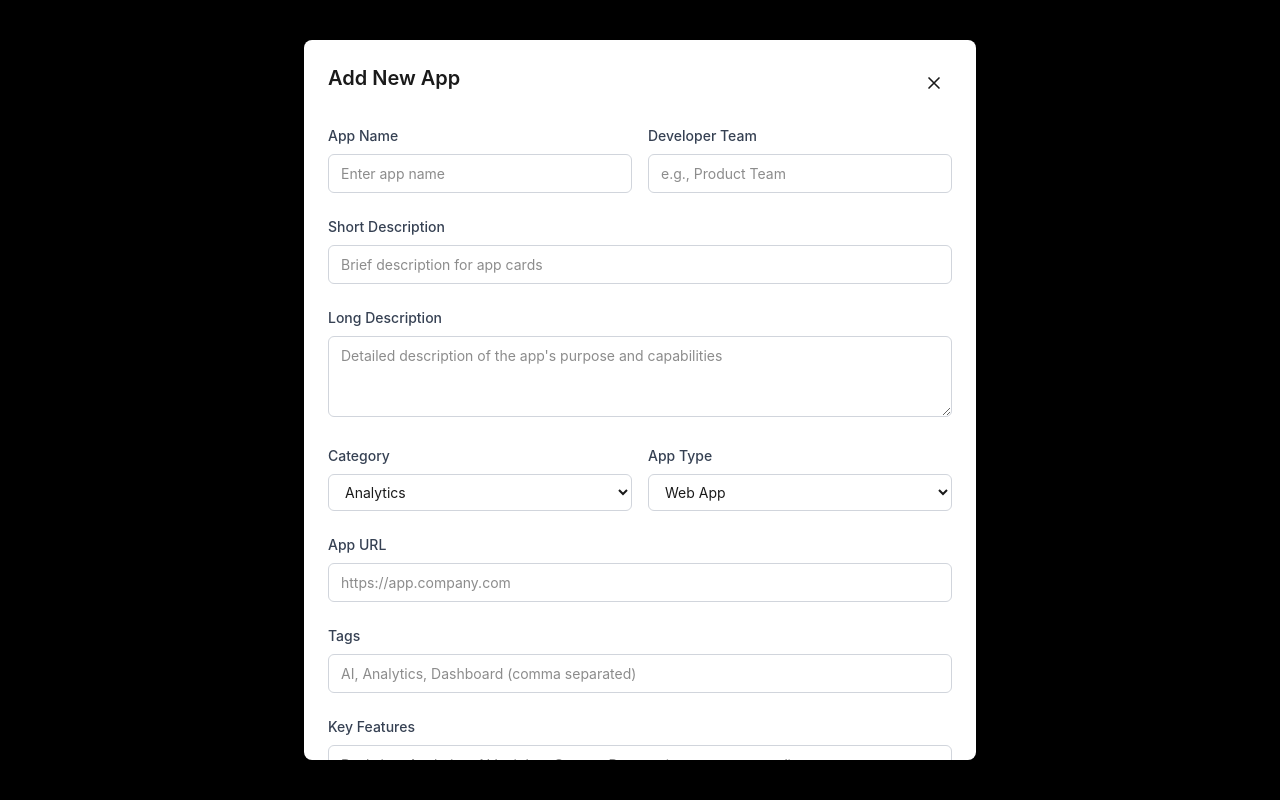
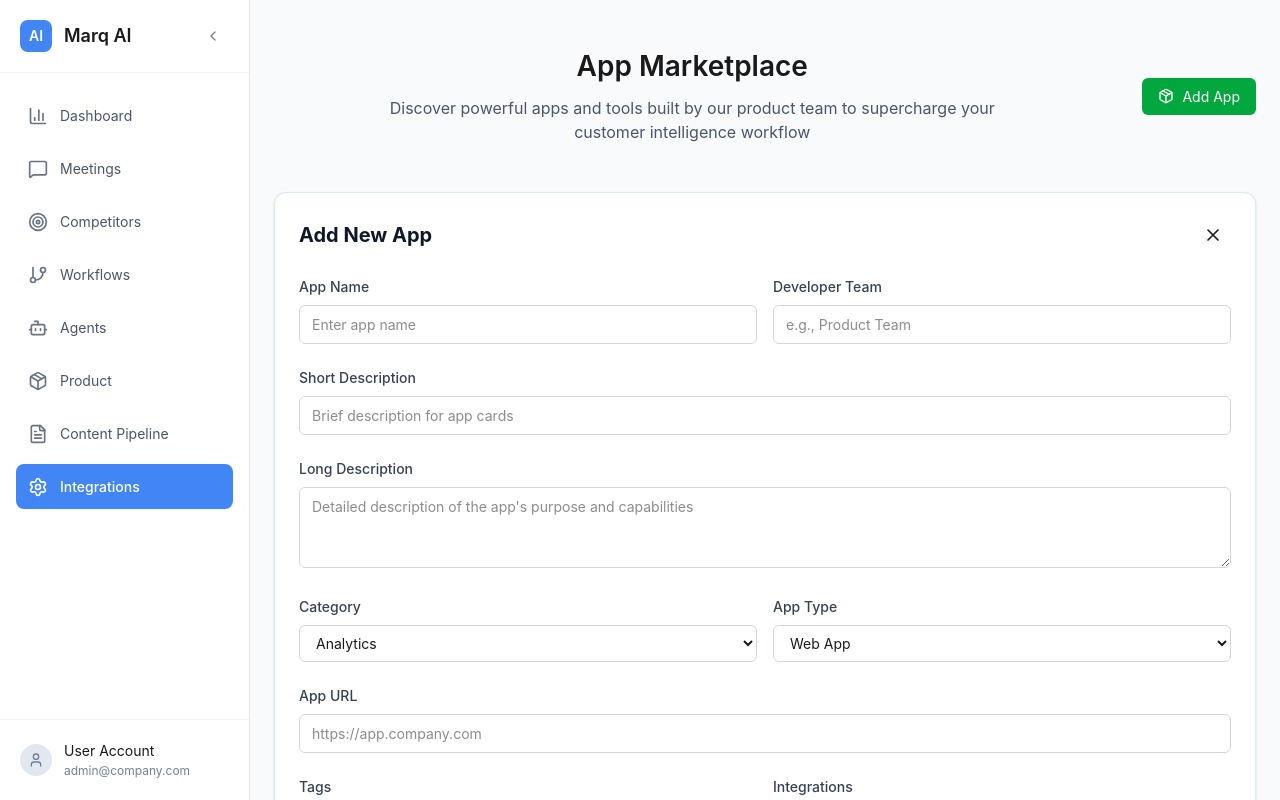
Before and after one commit to skotter-marq/AI-Customer-Intelligence-Platform, a Next.js app: page /integrations in a window 1280 px wide. Both pictures are taken after typing "Sample" into the empty fields and a click on the button "Add App". Shown: the top 800 px of the page. Built offline with nearby package versions, Linux system fonts and the light colour scheme.

Commit message:
Update Create App flow

```diff
--- a/app/integrations/page.tsx
+++ b/app/integrations/page.tsx
@@ -69,6 +69,20 @@
   const [loading, setLoading] = useState(true);
   const [viewMode, setViewMode] = useState<'grid' | 'list'>('grid');
   const [showCreateApp, setShowCreateApp] = useState(false);
+  const [newAppData, setNewAppData] = useState({
+    name: '',
+    developer: '',
+    description: '',
+    longDescription: '',
+    category: 'analytics',
+    type: 'webapp',
+    url: '',
+    tags: '',
+    features: '',
+    integrations: '',
+    popular: false,
+    featured: false
+  });
 
   useEffect(() => {
     fetchApps();
@@ -326,6 +340,186 @@
             </div>
           </div>
 
+          {/* Create App Form */}
+          {showCreateApp && (
+            <div className="calendly-card mb-8">
+              <div className="flex items-center justify-between mb-6">
+                <h2 className="text-xl font-bold text-gray-900">Add New App</h2>
+                <button
+                  onClick={() => setShowCreateApp(false)}
+                  className="p-2 hover:bg-gray-100 rounded-lg transition-colors"
+                >
+                  <span className="sr-only">Close</span>
+                  <svg className="w-5 h-5" fill="none" stroke="currentColor" viewBox="0 0 24 24">
+                    <path strokeLinecap="round" strokeLinejoin="round" strokeWidth={2} d="M6 18L18 6M6 6l12 12" />
+                  </svg>
+                </button>
+              </div>
+
+              <form className="space-y-6">
+                <div className="grid grid-cols-1 md:grid-cols-2 gap-4">
+                  <div>
+                    <label className="block text-sm font-medium text-gray-700 mb-2">App Name</label>
+                    <input
+                      type="text"
+                      value={newAppData.name}
+                      onChange={(e) => setNewAppData(prev => ({ ...prev, name: e.target.value }))}
+                      className="w-full px-3 py-2 border border-gray-300 rounded-md focus:outline-none focus:ring-2 focus:ring-blue-500"
+                      placeholder="Enter app name"
+                    />
+                  </div>
+                  <div>
+                    <label className="block text-sm font-medium text-gray-700 mb-2">Developer Team</label>
+                    <input
+                      type="text"
+                      value={newAppData.developer}
+                      onChange={(e) => setNewAppData(prev => ({ ...prev, developer: e.target.value }))}
+                      className="w-full px-3 py-2 border border-gray-300 rounded-md focus:outline-none focus:ring-2 focus:ring-blue-500"
+                      placeholder="e.g., Product Team"
+                    />
+                  </div>
+                </div>
+
+                <div>
+                  <label className="block text-sm font-medium text-gray-700 mb-2">Short Description</label>
+                  <input
+                    type="text"
+                    value={newAppData.description}
+                    onChange={(e) => setNewAppData(prev => ({ ...prev, description: e.target.value }))}
+                    className="w-full px-3 py-2 border border-gray-300 rounded-md focus:outline-none focus:ring-2 focus:ring-blue-500"
+                    placeholder="Brief description for app cards"
+                  />
+                </div>
+
+                <div>
+                  <label className="block text-sm font-medium text-gray-700 mb-2">Long Description</label>
+                  <textarea
+                    rows={3}
+                    value={newAppData.longDescription}
+                    onChange={(e) => setNewAppData(prev => ({ ...prev, longDescription: e.target.value }))}
+                    className="w-full px-3 py-2 border border-gray-300 rounded-md focus:outline-none focus:ring-2 focus:ring-blue-500"
+                    placeholder="Detailed description of the app's purpose and capabilities"
+                  />
+                </div>
+
+                <div className="grid grid-cols-1 md:grid-cols-2 gap-4">
+                  <div>
+                    <label className="block text-sm font-medium text-gray-700 mb-2">Category</label>
+                    <select
+                      value={newAppData.category}
+                      onChange={(e) => setNewAppData(prev => ({ ...prev, category: e.target.value }))}
+                      className="w-full px-3 py-2 border border-gray-300 rounded-md focus:outline-none focus:ring-2 focus:ring-blue-500"
+                    >
+                      <option value="analytics">Analytics</option>
+                      <option value="ai">AI & ML</option>
+                      <option value="marketing">Marketing</option>
+                      <option value="sales">Sales</option>
+                      <option value="support">Support</option>
+                      <option value="productivity">Productivity</option>
+                      <option value="developer">Developer</option>
+                    </select>
+                  </div>
+                  <div>
+                    <label className="block text-sm font-medium text-gray-700 mb-2">App Type</label>
+                    <select
+                      value={newAppData.type}
+                      onChange={(e) => setNewAppData(prev => ({ ...prev, type: e.target.value }))}
+                      className="w-full px-3 py-2 border border-gray-300 rounded-md focus:outline-none focus:ring-2 focus:ring-blue-500"
+                    >
+                      <option value="webapp">Web App</option>
+                      <option value="mobile">Mobile App</option>
+                      <option value="desktop">Desktop App</option>
+                      <option value="api">API/SDK</option>
+                      <option value="widget">Widget</option>
+                    </select>
+                  </div>
+                </div>
+
+                <div>
+                  <label className="block text-sm font-medium text-gray-700 mb-2">App URL</label>
+                  <input
+                    type="url"
+                    value={newAppData.url}
+                    onChange={(e) => setNewAppData(prev => ({ ...prev, url: e.target.value }))}
+                    className="w-full px-3 py-2 border border-gray-300 rounded-md focus:outline-none focus:ring-2 focus:ring-blue-500"
+                    placeholder="https://app.company.com"
+                  />
+                </div>
+
+                <div className="grid grid-cols-1 md:grid-cols-2 gap-4">
+                  <div>
+                    <label className="block text-sm font-medium text-gray-700 mb-2">Tags</label>
+                    <input
+                      type="text"
+                      value={newAppData.tags}
+                      onChange={(e) => setNewAppData(prev => ({ ...prev, tags: e.target.value }))}
+                      className="w-full px-3 py-2 border border-gray-300 rounded-md focus:outline-none focus:ring-2 focus:ring-blue-500"
+                      placeholder="AI, Analytics, Dashboard (comma separated)"
+                    />
+                  </div>
+                  <div>
+                    <label className="block text-sm font-medium text-gray-700 mb-2">Integrations</label>
+                    <input
+                      type="text"
+                      value={newAppData.integrations}
+                      onChange={(e) => setNewAppData(prev => ({ ...prev, integrations: e.target.value }))}
+                      className="w-full px-3 py-2 border border-gray-300 rounded-md focus:outline-none focus:ring-2 focus:ring-blue-500"
+                      placeholder="HubSpot, Salesforce, Slack (comma separated)"
+                    />
+                  </div>
+                </div>
+
+                <div>
+                  <label className="block text-sm font-medium text-gray-700 mb-2">Key Features</label>
+                  <textarea
+                    rows={2}
+                    value={newAppData.features}
+                    onChange={(e) => setNewAppData(prev => ({ ...prev, features: e.target.value }))}
+                    className="w-full px-3 py-2 border border-gray-300 rounded-md focus:outline-none focus:ring-2 focus:ring-blue-500"
+                    placeholder="Real-time Analytics, AI Insights, Custom Reports (comma separated)"
+                  />
+                </div>
+
+                <div className="flex items-center space-x-4">
+                  <label className="flex items-center">
+                    <input
+                      type="checkbox"
+                      checked={newAppData.popular}
+                      onChange={(e) => setNewAppData(prev => ({ ...prev, popular: e.target.checked }))}
+                      className="rounded border-gray-300 text-blue-600 focus:ring-blue-500"
+                    />
+                    <span className="ml-2 text-sm text-gray-700">Mark as Popular</span>
+                  </label>
+                  <label className="flex items-center">
+                    <input
+                      type="checkbox"
+                      checked={newAppData.featured}
+                      onChange={(e) => setNewAppData(prev => ({ ...prev, featured: e.target.checked }))}
+                      className="rounded border-gray-300 text-blue-600 focus:ring-blue-500"
+                    />
+                    <span className="ml-2 text-sm text-gray-700">Featured App</span>
+                  </label>
+                </div>
+
+                <div className="flex items-center justify-end space-x-3 pt-6 border-t">
+                  <button
+                    type="button"
+                    onClick={() => setShowCreateApp(false)}
+                    className="px-4 py-2 border border-gray-300 text-gray-700 rounded-md hover:bg-gray-50 transition-colors"
+                  >
+                    Cancel
+                  </button>
+                  <button
+                    type="submit"
+                    className="px-4 py-2 bg-green-600 text-white rounded-md hover:bg-green-700 transition-colors"
+                  >
+                    Add App
+                  </button>
+                </div>
+              </form>
+            </div>
+          )}
+
           {/* Search and Filters */}
           <div className="calendly-card mb-8">
             <div className="flex flex-col lg:flex-row gap-4">
@@ -487,154 +681,6 @@
           </div>
 
 
-          {/* Create App Modal */}
-          {showCreateApp && (
-            <div className="fixed inset-0 bg-black bg-opacity-50 flex items-center justify-center p-4 z-50">
-              <div className="bg-white rounded-lg max-w-2xl w-full max-h-[90vh] overflow-y-auto">
-                <div className="p-6">
-                  <div className="flex items-center justify-between mb-6">
-                    <h2 className="calendly-h2">Add New App</h2>
-                    <button
-                      onClick={() => setShowCreateApp(false)}
-                      className="p-2 hover:bg-gray-100 rounded-lg transition-colors"
-                    >
-                      <span className="sr-only">Close</span>
-                      <svg className="w-5 h-5" fill="none" stroke="currentColor" viewBox="0 0 24 24">
-                        <path strokeLinecap="round" strokeLinejoin="round" strokeWidth={2} d="M6 18L18 6M6 6l12 12" />
-                      </svg>
-                    </button>
-                  </div>
-
-                  <form className="space-y-6">
-                    <div className="grid grid-cols-1 md:grid-cols-2 gap-4">
-                      <div>
-                        <label className="block text-sm font-medium text-gray-700 mb-2">App Name</label>
-                        <input
-                          type="text"
-                          className="w-full px-3 py-2 border border-gray-300 rounded-md focus:outline-none focus:ring-2 focus:ring-blue-500"
-                          placeholder="Enter app name"
-                        />
-                      </div>
-                      <div>
-                        <label className="block text-sm font-medium text-gray-700 mb-2">Developer Team</label>
-                        <input
-                          type="text"
-                          className="w-full px-3 py-2 border border-gray-300 rounded-md focus:outline-none focus:ring-2 focus:ring-blue-500"
-                          placeholder="e.g., Product Team"
-                        />
-                      </div>
-                    </div>
-
-                    <div>
-                      <label className="block text-sm font-medium text-gray-700 mb-2">Short Description</label>
-                      <input
-                        type="text"
-                        className="w-full px-3 py-2 border border-gray-300 rounded-md focus:outline-none focus:ring-2 focus:ring-blue-500"
-                        placeholder="Brief description for app cards"
-                      />
-                    </div>
-
-                    <div>
-                      <label className="block text-sm font-medium text-gray-700 mb-2">Long Description</label>
-                      <textarea
-                        rows={3}
-                        className="w-full px-3 py-2 border border-gray-300 rounded-md focus:outline-none focus:ring-2 focus:ring-blue-500"
-                        placeholder="Detailed description of the app's purpose and capabilities"
-                      />
-                    </div>
-
-                    <div className="grid grid-cols-1 md:grid-cols-2 gap-4">
-                      <div>
-                        <label className="block text-sm font-medium text-gray-700 mb-2">Category</label>
-                        <select className="w-full px-3 py-2 border border-gray-300 rounded-md focus:outline-none focus:ring-2 focus:ring-blue-500">
-                          <option value="analytics">Analytics</option>
-                          <option value="ai">AI & ML</option>
-                          <option value="marketing">Marketing</option>
-                          <option value="sales">Sales</option>
-                          <option value="support">Support</option>
-                          <option value="productivity">Productivity</option>
-                          <option value="developer">Developer</option>
-                        </select>
-                      </div>
-                      <div>
-                        <label className="block text-sm font-medium text-gray-700 mb-2">App Type</label>
-                        <select className="w-full px-3 py-2 border border-gray-300 rounded-md focus:outline-none focus:ring-2 focus:ring-blue-500">
-                          <option value="webapp">Web App</option>
-                          <option value="mobile">Mobile App</option>
-                          <option value="desktop">Desktop App</option>
-                          <option value="api">API/SDK</option>
-                          <option value="widget">Widget</option>
-                        </select>
-                      </div>
-                    </div>
-
-                    <div>
-                      <label className="block text-sm font-medium text-gray-700 mb-2">App URL</label>
-                      <input
-                        type="url"
-                        className="w-full px-3 py-2 border border-gray-300 rounded-md focus:outline-none focus:ring-2 focus:ring-blue-500"
-                        placeholder="https://app.company.com"
-                      />
-                    </div>
-
-                    <div>
-                      <label className="block text-sm font-medium text-gray-700 mb-2">Tags</label>
-                      <input
-                        type="text"
-                        className="w-full px-3 py-2 border border-gray-300 rounded-md focus:outline-none focus:ring-2 focus:ring-blue-500"
-                        placeholder="AI, Analytics, Dashboard (comma separated)"
-                      />
-                    </div>
-
-                    <div>
-                      <label className="block text-sm font-medium text-gray-700 mb-2">Key Features</label>
-                      <textarea
-                        rows={2}
-                        className="w-full px-3 py-2 border border-gray-300 rounded-md focus:outline-none focus:ring-2 focus:ring-blue-500"
-                        placeholder="Real-time Analytics, AI Insights, Custom Reports (comma separated)"
-                      />
-                    </div>
-
-                    <div>
-                      <label className="block text-sm font-medium text-gray-700 mb-2">Integrations</label>
-                      <input
-                        type="text"
-                        className="w-full px-3 py-2 border border-gray-300 rounded-md focus:outline-none focus:ring-2 focus:ring-blue-500"
-                        placeholder="HubSpot, Salesforce, Slack (comma separated)"
-                      />
-                    </div>
-
-                    <div className="flex items-center space-x-4">
-                      <label className="flex items-center">
-                        <input type="checkbox" className="rounded border-gray-300 text-blue-600 focus:ring-blue-500" />
-                        <span className="ml-2 text-sm text-gray-700">Mark as Popular</span>
-                      </label>
-                      <label className="flex items-center">
-                        <input type="checkbox" className="rounded border-gray-300 text-blue-600 focus:ring-blue-500" />
-                        <span className="ml-2 text-sm text-gray-700">Featured App</span>
-                      </label>
-                    </div>
-
-                    <div className="flex items-center justify-end space-x-3 pt-6 border-t">
-                      <button
-                        type="button"
-                        onClick={() => setShowCreateApp(false)}
-                        className="px-4 py-2 border border-gray-300 text-gray-700 rounded-md hover:bg-gray-50 transition-colors"
-                      >
-                        Cancel
-                      </button>
-                      <button
-                        type="submit"
-                        className="px-4 py-2 bg-green-600 text-white rounded-md hover:bg-green-700 transition-colors"
-                      >
-                        Add App
-                      </button>
-                    </div>
-                  </form>
-                </div>
-              </div>
-            </div>
-          )}
         </div>
       </div>
     </div>
```
